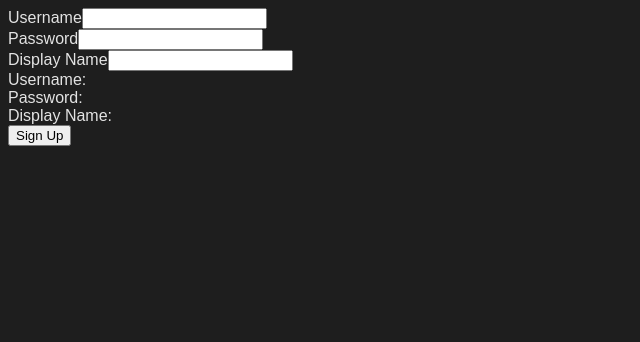
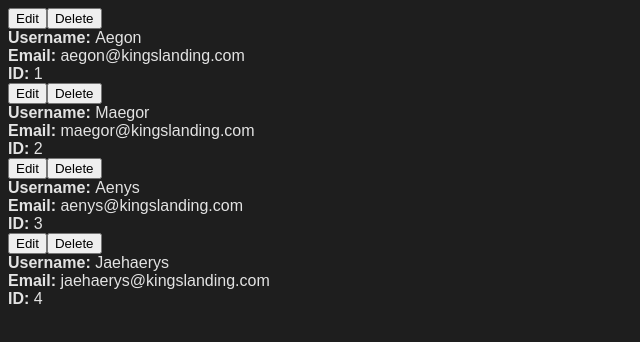
Before and after one commit to ahmadbadawikr/react-tutorial, a React (Vite) app: page / in a window 1280 px wide. Shown: the top 342 px of the page, without its empty margins (0-640 px from the left). Built offline with nearby package versions, Linux system fonts and the light colour scheme.

Commit message:
State Array and updating element

```diff
--- a/src/App.jsx
+++ b/src/App.jsx
@@ -1,18 +1,46 @@
 // import { UserProfile } from "./components/UserProfile"
 // import { UserDetails } from "./components/UserDetails"
 // import { LoginForm } from "./components/LoginForm"
-import { RegisterForm } from "./components/RegisterForm"
+// import { RegisterForm } from "./components/RegisterForm"
+
+import { useState } from "react";
+import { UserDetails } from "./components/UserDetails";
 
 export default function App() {
-  window.addEventListener("resize", (e)=> {
-    console.log(window.screenX, window.screenY)
-  })
-  return (
-    <div>
-      <RegisterForm></RegisterForm>
-    </div>
-  )
+  const [users, setUsers] = useState([
+    {
+          id:1,
+          username:"Aegon",
+          email: "aegon@kingslanding.com"
+        },
+        {
+          id:2,
+          username:"Maegor",
+          email: "maegor@kingslanding.com"
+        },
+        {
+          id:3,
+          username:"Aenys",
+          email: "aenys@kingslanding.com"
+        },
+        {
+          id:4,
+          username:"Jaehaerys",
+          email: "jaehaerys@kingslanding.com"
+        }
+  ]);
+
+
+  return <div>
+    {users.map(
+      (user) =>
+    <UserDetails key={user.id} user={user} setUsers={setUsers}/>
+    )}
+  </div>
 }
+    // <div>
+    //   <RegisterForm></RegisterForm>
+    // </div>
 
   // const USER_STATUS = "ACCOUNT DISABLED";
 
--- a/src/components/UserDetails.jsx
+++ b/src/components/UserDetails.jsx
@@ -1,13 +1,66 @@
 import Proptypes from "prop-types";
+import { useState } from "react";
 
-export function UserDetails({user}) {
+export function UserDetails({user, setUsers}) {
+    const [isEditing, setIsEditing] = useState(false);
+    const [username, setUsername] = useState(user.username)
+    const [email, setEmail] = useState(user.email)
+    console.log(isEditing)
     return (
-        <div key={user.id}>
-            <b>Username: </b><span>{user.username}</span>
-            <br />
-            <b>Email: </b> <span>{user.email}</span>
-            <br />
-            <b>ID: </b> <span> {user.id} </span>
+        <div>
+            <div>
+                <button onClick={()=> {
+                    setIsEditing((currentState) => !currentState)
+                }}
+                >Edit
+                </button>
+                <button>Delete</button>
+                {isEditing && (
+                    <button
+                    onClick={()=> {
+                        setUsers((currentUsersState)=>{
+                            return currentUsersState.map(
+                                (currentUser)=> currentUser.id === user.id
+                                ? ({ ...currentUser, username, email})
+                                : currentUser
+                            )
+                        });
+                        setIsEditing(false)
+                    }}>
+                        Save
+                    </button>)}
+            </div>
+            <div>
+                <b>Username: </b>
+                {isEditing ? <input
+                name="username"
+                id="username"
+                value={username}
+                onChange={(e)=> {
+                    setUsername(e.target.value);
+                }}/>
+                :
+                <span>
+                    {user.username}
+                </span> }
+                <br />
+                <b>Email: </b>
+                {isEditing ?
+                <input
+                name="email"
+                id="email"
+                value={email}
+                onChange={(e)=> {
+                    setEmail(e.target.value);
+                }}/>
+                :
+                <span>
+                    {user.email}
+                </span> }
+                <br />
+                <b>ID: </b> <span> {user.id} </span>
+            </div>
+
         </div>
     )
 }
@@ -17,5 +70,6 @@ UserDetails.Proptypes = {
         id: Proptypes.number.isRequired,
         username: Proptypes.string.isRequired,
         email: Proptypes.string.isRequired
-    })
+    }).isRequired,
+    setUsers: Proptypes.func.isRequired,
 }
```
